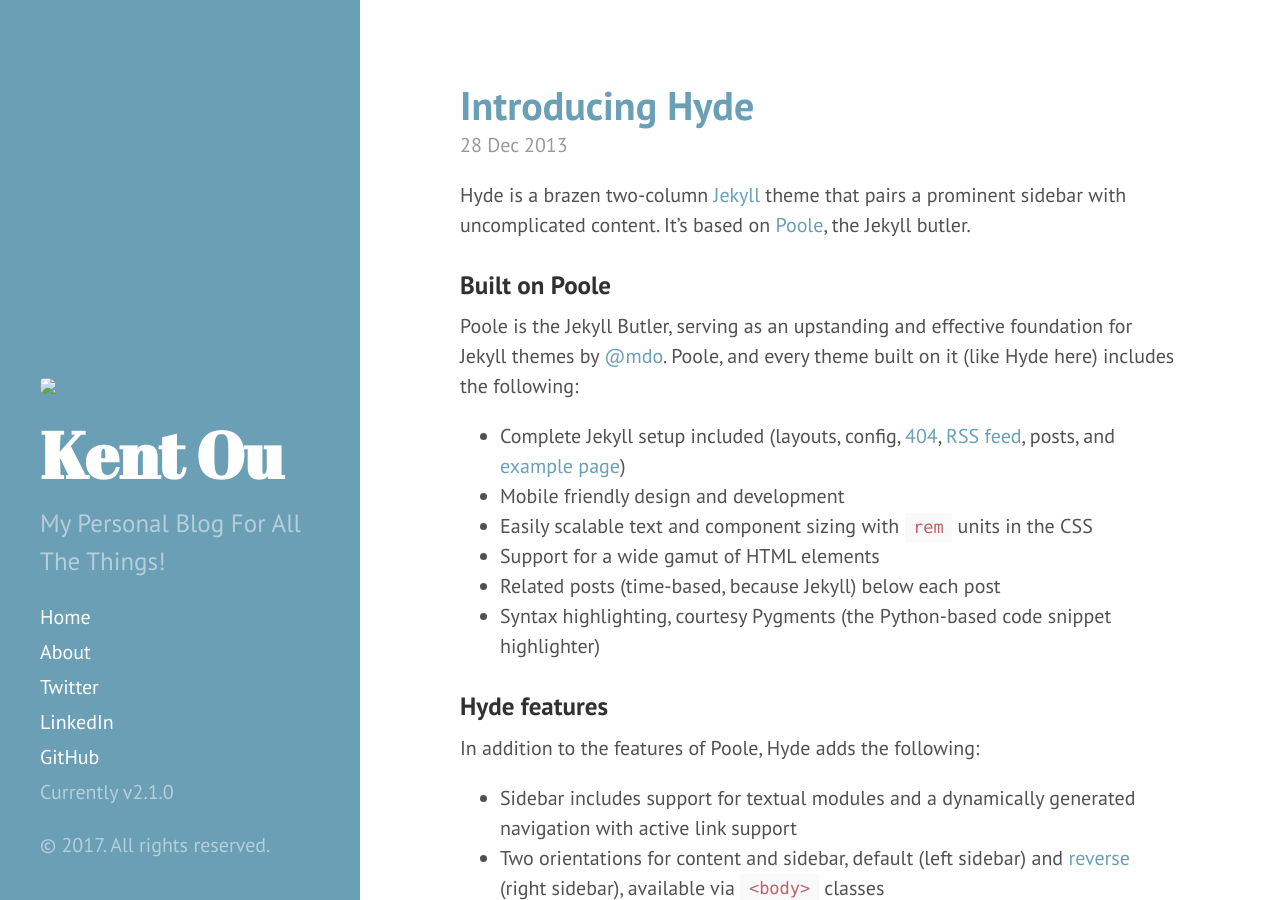
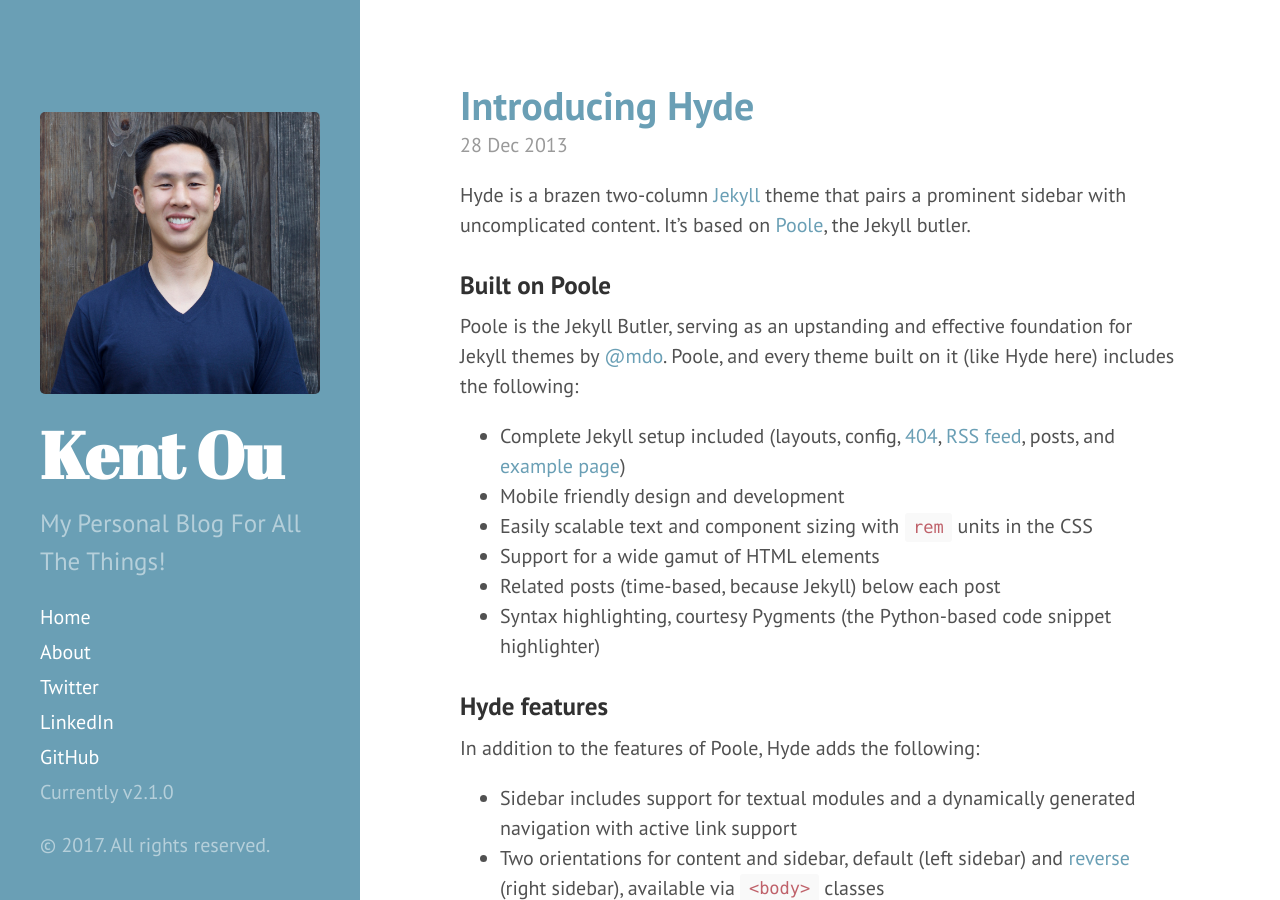
Before and after one commit to kent10ou/kent10ou.github.io, a Jekyll site: the page built from index.html, in a window 1280 px wide and 900 px high. Built offline with Jekyll 4.4.1, drawn with Linux system fonts in a browser that asks for light colours; the list of posts is cut into pages by our own code.

Commit message:
moving location of assets

```diff
--- a/_includes/sidebar.html
+++ b/_includes/sidebar.html
@@ -1,7 +1,7 @@
 <div class="sidebar">
   <div class="container sidebar-sticky">
     <div class="sidebar-about">
-      <img class="img-circle" src="{{ site.baseurl }}_images/New_prof_pic.jpg" />
+      <img class="img-circle" src="{{ site.baseurl }}assets/New_prof_pic.jpg" />
       <h1>
         <a href="{{ site.baseurl }}">
           {{ site.title }}
```
Also changed, not shown: assets/New_prof_pic.jpg (renamed from _images/New_prof_pic.jpg).
